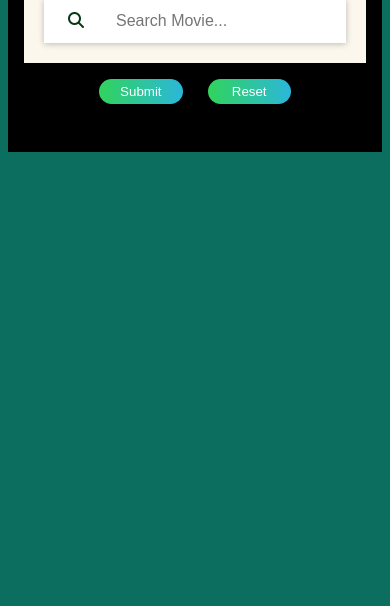
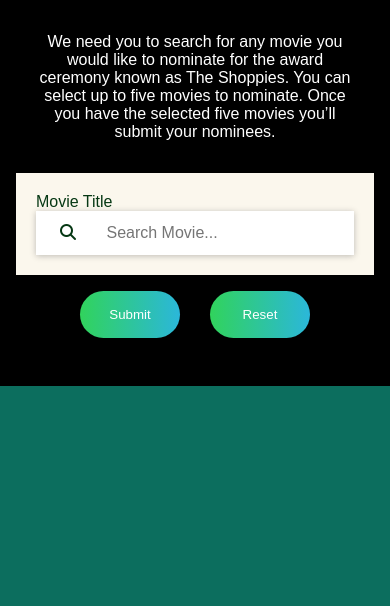
Before and after one commit to shanejeremich/movie-search, a plain HTML site: page index.html in a window 390 px wide. Shown: the part 238-844 px from the top of the page. Drawn offline with Linux system fonts and the light colour scheme.

Commit message:
Layout: Added media query
Added media query and change some styles so the layout was mobile friendly.  Change the buttons to look better

```diff
--- a/index.html
+++ b/index.html
@@ -12,8 +12,12 @@
   <body>
     <div class="container">
       <header>
-        <h1>The Shoppies</h1>
+        <h1>The Shoppies: Movie awards for entrepreneurs</h1>
       </header>
+      <p class="directions">
+        We need you to search for any movie you would like to nominate for the award ceremony known as The Shoppies. You
+        can select up to five movies to nominate. Once you have the selected five movies you’ll submit your nominees.
+      </p>
       <div class="box-container">
         <h3>Movie Title</h3>
         <div class="search-container">
@@ -38,7 +42,7 @@
         </div>
 
         <div class="nominations">
-          <section class="box-container">
+          <section class="box-container" id="box-container">
             <header class="nominations-header" id="nominations-header"></header>
             <span id="nominations-list">
               <p>Search for movies. Nominate your top five favorite movies.</p>
--- a/script.js
+++ b/script.js
@@ -7,6 +7,8 @@ const search = document.getElementById("search-input"),
   movies = document.getElementById("movies"),
   nominate = document.getElementById("btn-nominate"),
   nominationsHeader = document.getElementById("nominations-header"),
+  boxContainer = document.getElementById("box-container"),
+  finished = document.createElement("div"),
   baseURL = `https://www.omdbapi.com/`,
   APIKEY = "6bd53730";
 
@@ -77,7 +79,7 @@ function nominateMovie(id, title, year, pic) {
       id: id,
       title: title,
       year: year,
-      pic: pic
+      pic: pic,
     });
     nominateBtn.getElementsByTagName("button")[0].disabled = true;
   }
@@ -89,11 +91,12 @@ function nominateMovie(id, title, year, pic) {
 function loadNominations() {
   let num = nominationsArr.length;
 
-  if (num === 0) {
+  if (num <= 0) {
     nominationsList.innerHTML = `<p>Search for movies. Nominate your top five favorite movies.</p>`;
     nominationsHeader.innerHTML = `<h3>Nominations</h3>
     <p>${num}/5</p>`;
-  } else if (num > 0) {
+  }
+  if (num > 0) {
     nominationsList.innerHTML = "";
     nominationsHeader.innerHTML = `<h3>Nominations</h3>
     <p>${num}/5</p>`;
@@ -160,7 +163,12 @@ function handleReset() {
 }
 
 // Eventlisteners
-// search.addEventListener("search", searchMovie);
+search.addEventListener("keyup", e => {
+  if (e.keyCode === 13) {
+    e.preventDefault();
+    submitBtn.click();
+  }
+});
 search.addEventListener("search", handleSubmit);
 submitBtn.addEventListener("click", handleSubmit);
 resetBtn.addEventListener("click", clearSearchData);
--- a/style.css
+++ b/style.css
@@ -1,33 +1,39 @@
-@import url("https://fonts.googleapis.com/css2?family=Roboto:wght@500&display=swap");
-
-* {
-  box-sizing: border-box;
+*,
+*::before,
+*::after {
+  padding: 0;
+  margin: 0;
+  box-sizing: inherit;
+  line-height: calc(1rem + 0.5rrem);
 }
 
-html,
+html {
+  box-sizing: border-box;
+  font-size: 62.5;
+}
+
 body {
   color: #063814;
-  font-family: "Roboto", sans-serif;
+  font-family: sans-serif;
   background-color: #0c6e5e;
 }
 
 h1 {
   color: #fff;
-  font-size: 2em;
-  margin: 0.67em 0;
+  font-size: 2rem;
+  margin: 0.67rem 0;
 }
 
 h3 {
   font-weight: 100;
-  font-size: 1em;
+  font-size: 1rem;
 }
 
 .button,
 button {
-  /* text-align: center; */
-  height: 1.875em;
   display: inline-block;
-  /* padding: 0.875rem 2.1875rem; */
+  height: max-content;
+  padding: 1rem;
   background: -webkit-gradient(linear, left top, right top, from(#31d35c), to(#2bb7da));
   background: linear-gradient(to right, #31d35c, #2bb7da);
   border: 0;
@@ -46,7 +52,7 @@ button:disabled {
 }
 
 li {
-  margin-top: 2em;
+  margin-top: 2rem;
   display: flex;
   justify-content: space-between;
 }
@@ -59,21 +65,22 @@ li {
   margin: 5rem auto;
   max-width: 1200px;
   background-color: #000000;
-  padding: 1em 1em 3em;
+  padding: 1rem 1rem 3rem;
 }
 
 .container h1 {
   margin: 1rem;
+  text-align: center;
 }
 
 .box-container {
   background-color: #fbf7ed;
-  padding: 1.25em;
-  margin: 1em;
+  padding: 1.25rem;
+  margin: 1rem;
 }
 
 .search-container {
-  height: 2.75em;
+  height: 2.75rem;
   margin: 0 auto;
 }
 
@@ -82,8 +89,8 @@ li {
   margin: 0 auto;
   max-width: 100%;
   box-shadow: 0 1px 6px 0 rgba(32, 33, 36, 0.28);
-  font-size: 1em;
-  height: 2.75em;
+  font-size: 1rem;
+  height: 2.75rem;
 }
 
 .search-input {
@@ -91,7 +98,7 @@ li {
   width: calc(100% - 80px);
   border-color: transparent;
   color: rgb(117, 117, 117);
-  font-size: 1em;
+  font-size: 1rem;
   margin: auto 0;
 }
 
@@ -104,7 +111,7 @@ li {
 }
 
 .search-icon-wrapper {
-  padding: 0 1.5em;
+  padding: 0 1.5rem;
 }
 
 .btn-container {
@@ -112,8 +119,20 @@ li {
 }
 
 .btn-container button {
-  margin: 0 0.9375em;
-  width: 6.25em;
+  margin: 0 0.9375rem;
+  width: 6.25rem;
+}
+
+.directions {
+  font-weight: 100;
+  padding: 1rem;
+  color: #fff;
+}
+
+.directions {
+  margin: 0;
+  text-align: center;
+  margin-top: 2rem;
 }
 
 .search-results {
@@ -134,8 +153,8 @@ li {
 }
 
 .poster {
-  height: 6.25em;
-  width: 4.6875em;
+  height: 6.25rem;
+  width: 4.6875rem;
   border-radius: 5px;
 }
 
@@ -149,17 +168,27 @@ li {
   margin: 0 25px;
 }
 
-@media (max-width: 50em) {
+.finished {
+  display: block;
+  width: 100%;
+  text-align: center;
+}
+
+@media only screen and (max-width: 50em) {
   .container {
-    padding: 1em 1em 3em;
+    padding: 1rem 1rem 3rem;
   }
 
   .box-container {
     width: 100%;
-    margin: 1em 0;
+    margin: 1rem 0;
   }
 
   .search-results {
     flex-direction: column;
   }
+
+  .nominations {
+    width: 100%;
+  }
 }
```
